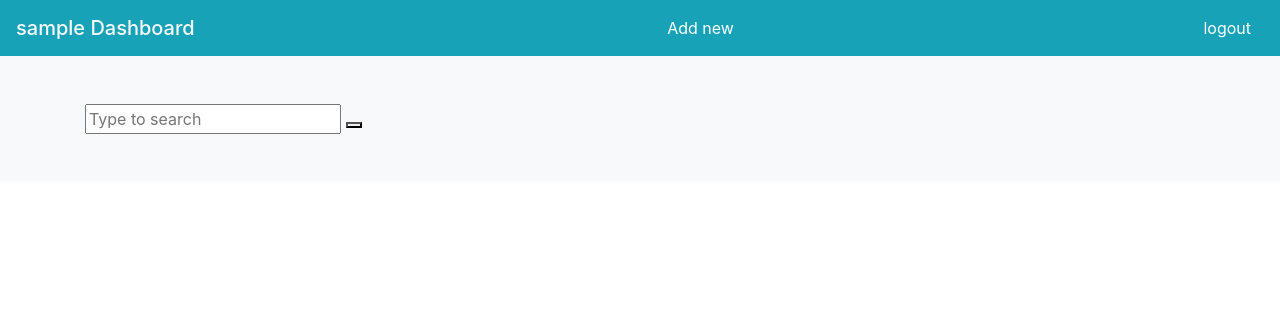
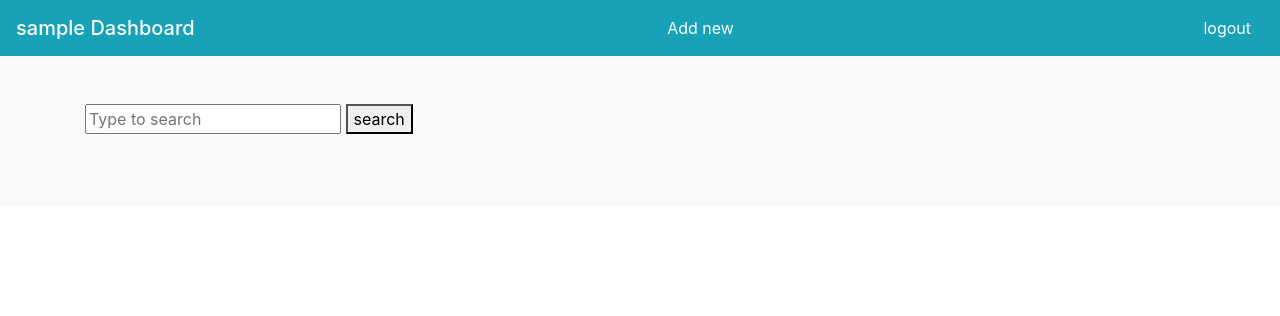
Before and after one commit to Mehdizamanian/News-Website-project, a Django app: page /dashboard/ in a window 1280 px wide. Shown: the top 316 px of the page. Run offline with Django 4.2, Linux system fonts and the light colour scheme; the visitor is signed in with stand-in values (Sample User, id 1); data that the repository does not hold is empty; some libraries are stand-ins or nearby versions.

Commit message:
project bugs fixed successfully

```diff
--- a/templates/news/admin-news/admin.html
+++ b/templates/news/admin-news/admin.html
@@ -40,8 +40,8 @@
 
         <form method="GET" action="{% url "news:dashboard" %}">
           <input name='q' type="text" class="search-input" placeholder="Type to search">
-          <button type="submit" class="search-icon" onclick="searchToggle(this, event);"><span></span></button>
-
+          <button type="submit" class="search-icon" onclick="searchToggle(this, event);"><span>search</span></button>
+          <br/><br/>
         </form>
 
 
```
